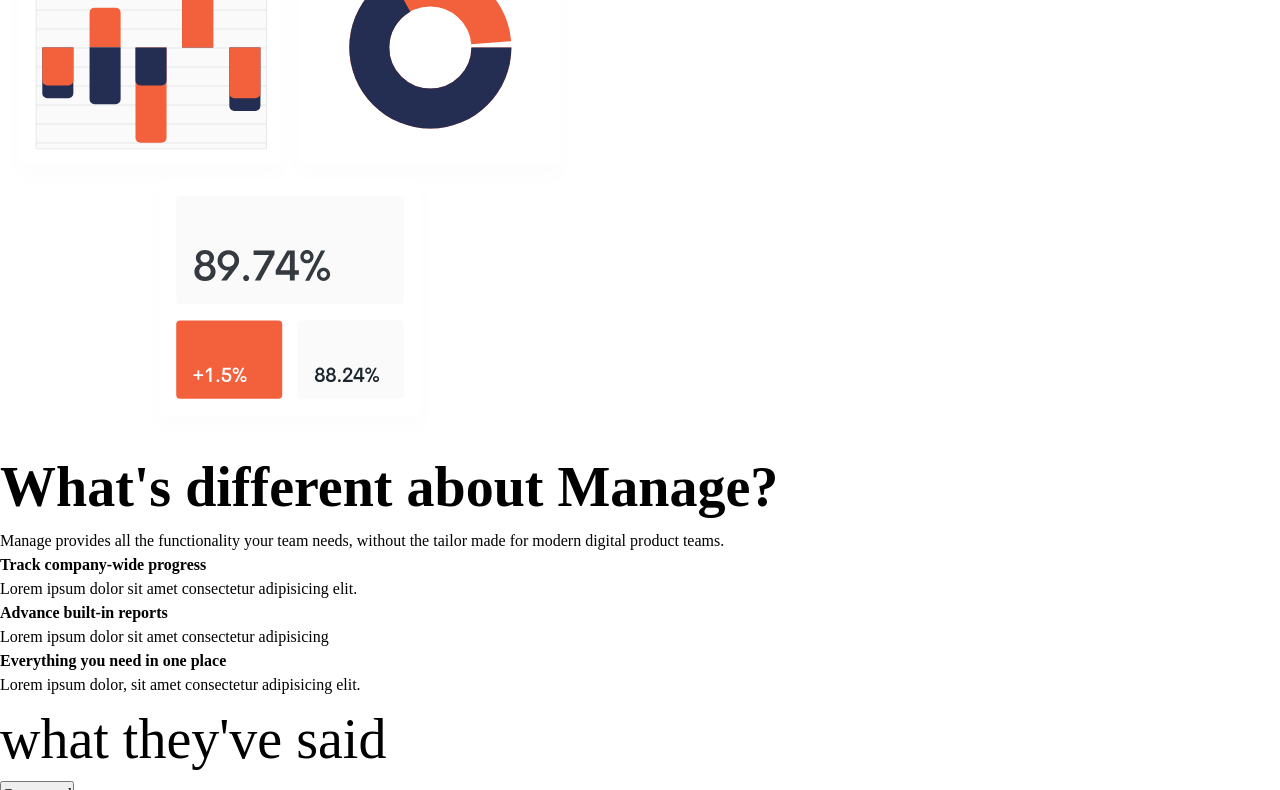
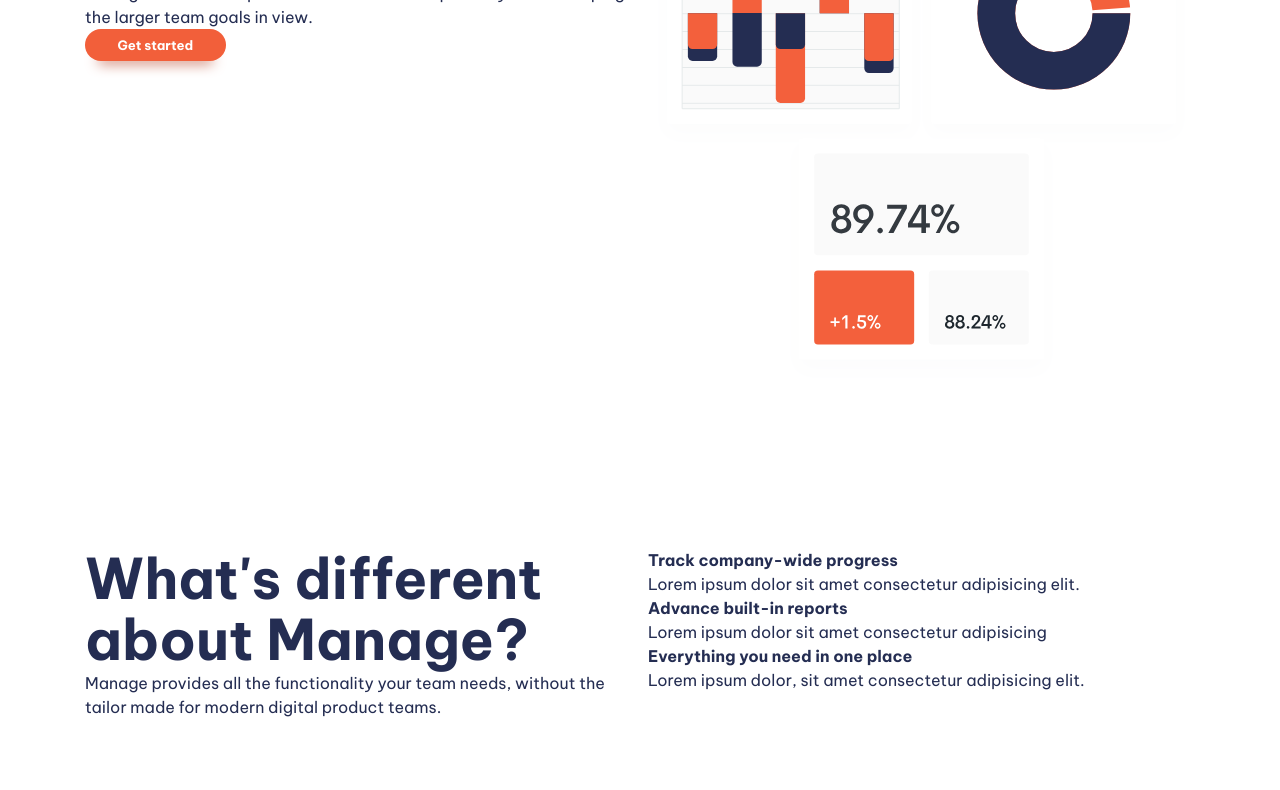
Before and after one commit to DETUMO/code_along, a plain HTML site: page index.html in a window 1280 px wide. Shown: the part 364-1154 px from the top of the page. Drawn offline with Linux system fonts and the light colour scheme.

Commit message:
styling commit

```diff
--- a/index.html
+++ b/index.html
@@ -28,7 +28,7 @@
     </header>
 
     <main>
-      <section>
+      <section class="padding-block-900">
         <div class="container">
           <div class="even-columns">
             <div>
@@ -45,7 +45,7 @@
         </div>
       </section>
 
-      <section>
+      <section class="padding-block-900">
         <div class="container">
           <div class="even-columns">
             <div><h2 class="fs-secondary-heading fw-bold">What's different about Manage?</h2>
@@ -70,13 +70,13 @@
         </div>
       </section>
 
-      <section class="carousel">
-        <h2 class="fs-secondary-heading">what they've said</h2>
+      <section class="carousel | padding-block-700 ">
+        <h2 class="fs-secondary-heading fw-bold">what they've said</h2>
         <!--carousel here -->
           <button class="button">Get started</button>
       </section>
 
-      <section class="cta | bg-primary-400 text-neutral-100">
+      <section class="cta | padding-block-700 bg-accent-400 text-neutral-100">
         <div class="container">
           <div class="even-columns">
           <div>
@@ -90,7 +90,7 @@
       </section>
     </main>
 
-    <footer class="bg-neutral-900 text-neutral-100">
+    <footer class="padding-block-700 bg-neutral-900 text-neutral-100">
       <div class="container">
         <div class="even-columns">
           <div>
--- a/style.css
+++ b/style.css
@@ -1,11 +1,13 @@
 :root {
+  --clr-accent-500: hsl(12, 60%, 45%);;
   --clr-accent-400: hsl(12, 88%, 59%);;
+  --clr-accent-300: hsl(12, 88%, 75%);;
   --clr-accent-100: hsl(13, 100%, 96%);;
 
   --clr-primary-400: hsl(228, 39%, 23%);
 
-  --clr-neutral-100: hsl(232, 12%, 13%);;
-  --clr-neutral-900: hsl(0 0% 0%);
+  --clr-neutral-900: hsl(232, 12%, 13%);;
+  --clr-neutral-100: hsl(0 0% 100%);
 
   --ff-primary: 'Be Vietnam Pro', sans-serif;
 
@@ -29,6 +31,16 @@
   --fs-secondary-heading: var(--fs-700);
   --fs-nav: var(--fs-500);
   --fs-button: var(--fs-300);
+
+  --size-100: .25rem;
+  --size-200: .5rem;
+  --size-300: .75rem;
+  --size-400: 1rem;
+  --size-500: 1.5rem;
+  --size-600: 2rem;
+  --size-700: 3rem;
+  --size-800: 4rem;
+  --size-900: 5rem;
 }
 
 @media (min-width: 50em) {
@@ -42,7 +54,7 @@
 }
 
 
-// https://piccalil.li/blog/a-modern-css-reset
+// https: //piccalil.li/blog/a-modern-css-reset
 
 /* Box sizing rules */
 *,
@@ -151,12 +163,84 @@
 
 .fs-primary-heading {
   font-size: var(--fs-primary-heading);
+  line-height: 1.1;
 }
 .fs-secondary-heading {
   font-size: var(--fs-secondary-heading);
+  line-height: 1.1;
 }
 
 .fx-300 { font-size: var(--fs-300);}
 .fx-400 { font-size: var(--fs-400);}
 .fx-500 { font-size: var(--fs-500);}
 .fx-600 { font-size: var(--fs-600);}
+
+.padding-block-900 {
+  padding-block: var(--size-900);
+}
+.padding-block-700 {
+  padding-block: var(--size-700);
+}
+
+
+
+.container {
+  --max-width: 1110px;
+  --padding: 1rem;
+
+  width: min(var(--max-width), 100% - (var(--padding) * 2));
+  margin-inline: auto;
+}
+
+.even-columns {
+  display: grid;
+  gap: 1rem;
+}
+
+@media (min-width: 50em) {
+  .even-columns {
+    grid-auto-flow: column;
+    grid-auto-columns: 1fr;
+  }
+}
+
+
+/* general styling */
+
+body {
+  font-size: var(--ff-body);
+  font-family: var(--ff-body);
+  color: var(--clr-primary-400);
+}
+
+/* button */
+
+.button {
+  cursor: pointer;
+  text-decoration: none;
+  border: 0;
+  border-radius: 100vmax;
+  padding: 1.25em 2.5em;
+  line-height: 0;
+  font-weight: var(--fw-bold);
+  font-size: var(--fs-button);
+  color: var(--clr-neutral-100);
+  background-color: var(--clr-accent-400);
+  box-shadow: 0 1.125em 1em -1em var(--clr-accent-500);
+}
+
+.button[data-type="inverted"] {
+  background-color: var(--clr-neutral-100);
+  color: var(--clr-accent-400);
+}
+
+.button:hover,
+.button:focus-visible {
+  background-color: var(--clr-accent-300);
+}
+
+.button[data-type="inverted"]:hover,
+.button[data-type="inverted"]:focus-visible {
+  background-color: var(--clr-neutral-100);
+  color: var(--clr-accent-300);
+}
```
